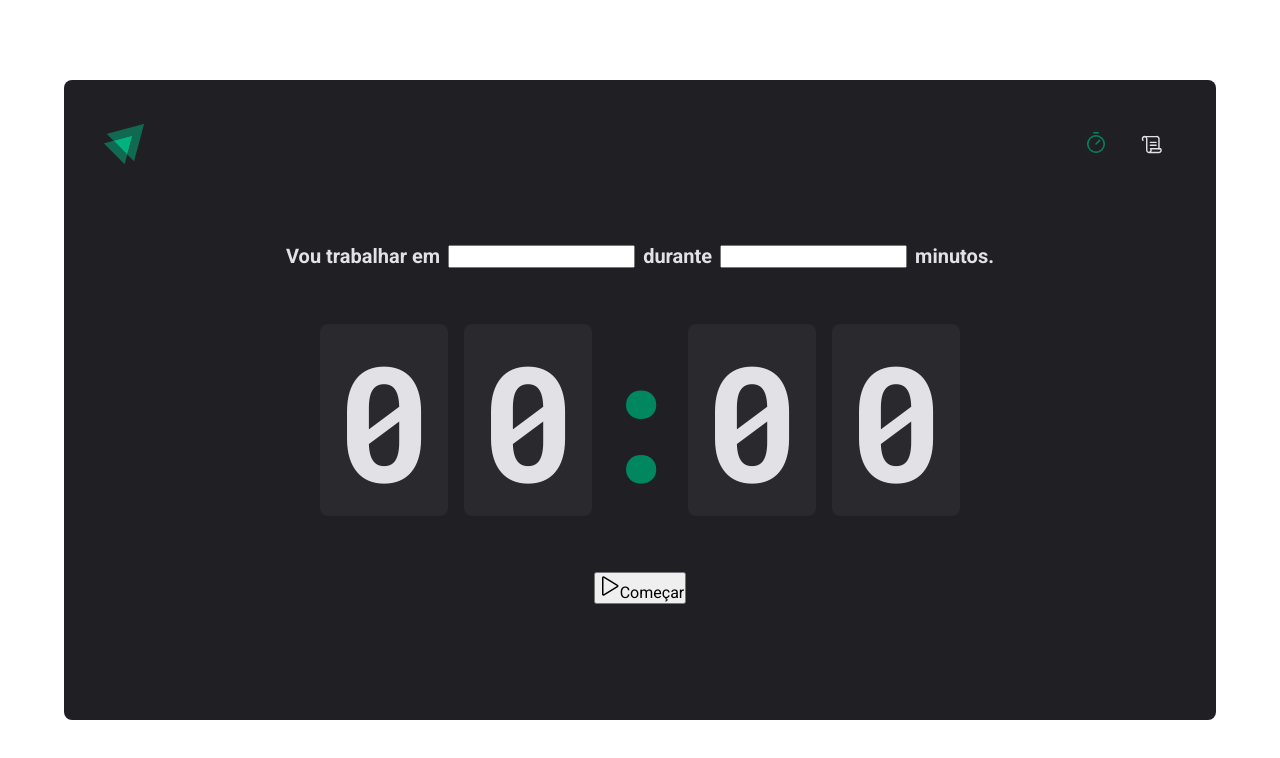
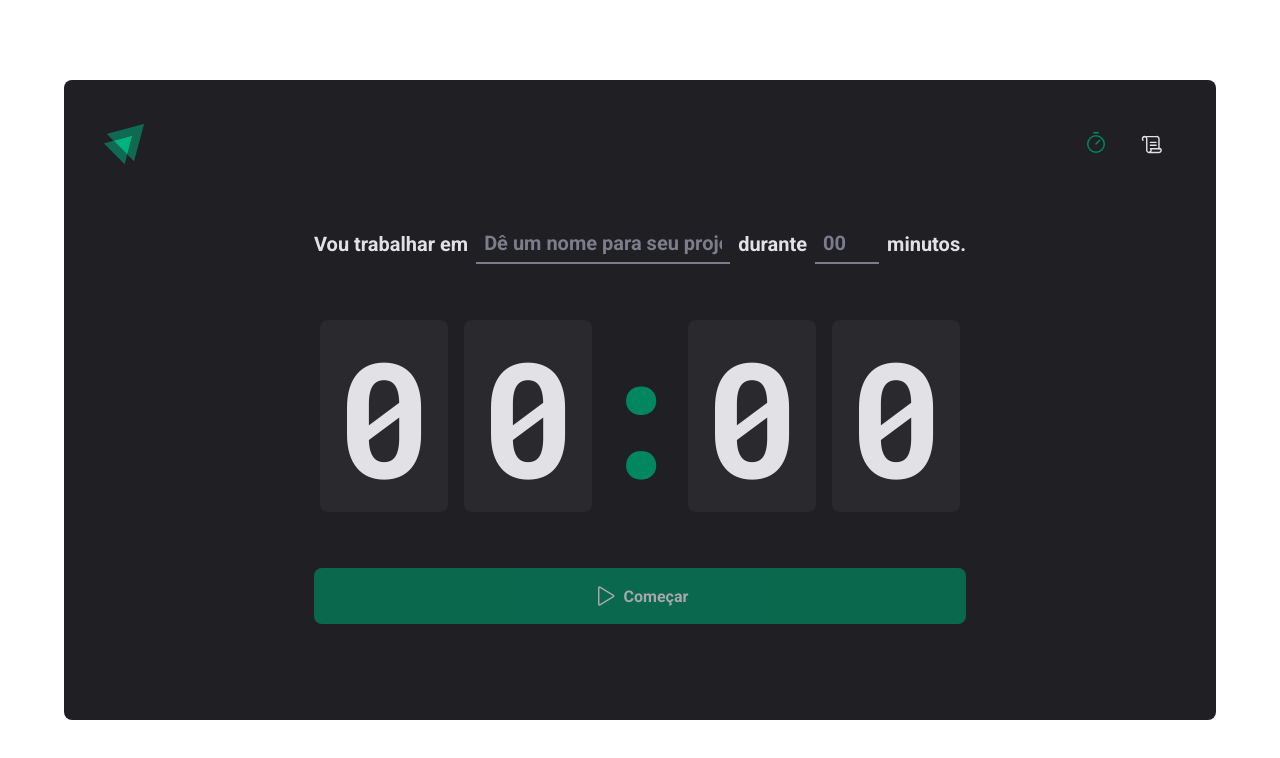
Before and after one commit to f-bravo/pomodoro-timer, a React (Vite) app: page / in a window 1280 px wide. Shown: the top 758 px of the page. Built offline with nearby package versions, Linux system fonts and the light colour scheme.

Commit message:
page Home finished

```diff
--- a/src/pages/Home/index.tsx
+++ b/src/pages/Home/index.tsx
@@ -1,5 +1,5 @@
 import { Play } from "phosphor-react";
-import { CountdownContainer, FormContainer, HomeContainer, Separator } from "./styles";
+import { CountdownContainer, FormContainer, HomeContainer, MinuteAmountInput, Separator, StartCountdownButton, TaskInput } from "./styles";
 
  export function Home(){
   return (
@@ -7,10 +7,16 @@
       <form action="">
         <FormContainer>
           <label htmlFor="task">Vou trabalhar em</label>
-          <input id="task" />
+          <TaskInput
+            id="task"
+            placeholder="Dê um nome para seu projeto"/>
 
           <label htmlFor="minutesAmount">durante</label>
-          <input type="number" id="minutesAmount"/>
+          <MinuteAmountInput
+            type="number"
+            id="minutesAmount"
+            placeholder="00"
+          />
 
           <span>minutos.</span>
         </FormContainer>
@@ -22,10 +28,11 @@
           <span>0</span>
           <span>0</span>
         </CountdownContainer>
-          <button type="submit">
+
+          <StartCountdownButton disabled type="submit">
             <Play size={24}/>
             Começar
-          </button>
+          </StartCountdownButton>
 
         </form>
       </HomeContainer>
--- a/src/pages/Home/styles.ts
+++ b/src/pages/Home/styles.ts
@@ -24,23 +24,53 @@
   justify-content: center;
   gap: 0.5rem;
 
-  color: ${(props => props.theme['gray-100'])};
+  color: ${(props) => props.theme['gray-100']};
   font-size: 1.25rem;
   font-weight: bold;
   flex-wrap: wrap; // Ao diminuir a tela quebrar o campo em linhas
+`
+
+// Herança de estilização:
+// Input base com as configurações que estão em ambos inputs
+const BaseInput = styled.input`
+  background: transparent;
+  height: 2.5rem;
+  border: 0;
+  border-bottom: 2px solid ${(props) => props.theme['gray-500']};
+  font-weight: bold;
+  font-size: 1.25rem; // O Input n herda o fontsize do Container
+  padding: 0 0.5rem;
+  color: ${(props) => props.theme['gray-100']};
+
+  &:focus {
+    box-shadow: none; //retira a sombra em volta do elemento selecionado
+    border-color: ${(props) => props.theme['green-500']};
+  }
+
+  &::placeholder {
+    color: ${(props) => props.theme['gray-500']};
+  }
+`
+
+export const TaskInput = styled(BaseInput)`
+  flex: 1; // Aumenta e diminui p cabe no espaço que tiver
+`
+
+export const MinuteAmountInput = styled(BaseInput)`
+  width: 4rem;
 `
 
 export const CountdownContainer = styled.div`
   font-family: 'Roboto Mono', monospace;
   font-size: 10rem;
   line-height: 8rem;
-  color: ${(props => props.theme['gray-100'])};
+  color: ${(props) => props.theme['gray-100']};
 
   display: flex;
   gap: 1rem;
 
   span {
-    background: ${(props => props.theme['gray-700'])};
+    background: ${(props) => props.theme['gray-700']};
     padding: 2rem 1rem;
     border-radius: 8px;
   }
@@ -48,9 +78,38 @@
 
 export const Separator = styled.div`
   padding: 2rem 0;
-  color: ${(props => props.theme['green-500'])};
+  color: ${(props) => props.theme['green-500']};
   width: 4rem;
   overflow: hidden;
   display: flex;
   justify-content: center;
 `
+export const StartCountdownButton = styled.button`
+  width: 100%;
+  padding: 1rem;
+  border: none;
+  border-radius: 8px;
+  font-weight: bold;
+
+  display: flex;
+  align-items: center;
+  justify-content: center;
+  gap: 0.5rem;
+
+  cursor: pointer;
+
+  color: ${(props) => props.theme['gray-100']};
+  background: ${(props) => props.theme['green-500']};
+
+  &:disabled {
+    opacity: 0.7;
+    cursor: not-allowed;
+  }
+
+  // Quando o button não estiver habilitado não faça hover.
+  &:not(:disabled):hover {
+    background: ${(props) => props.theme['green-700']};
+
+
+}
+`
```
